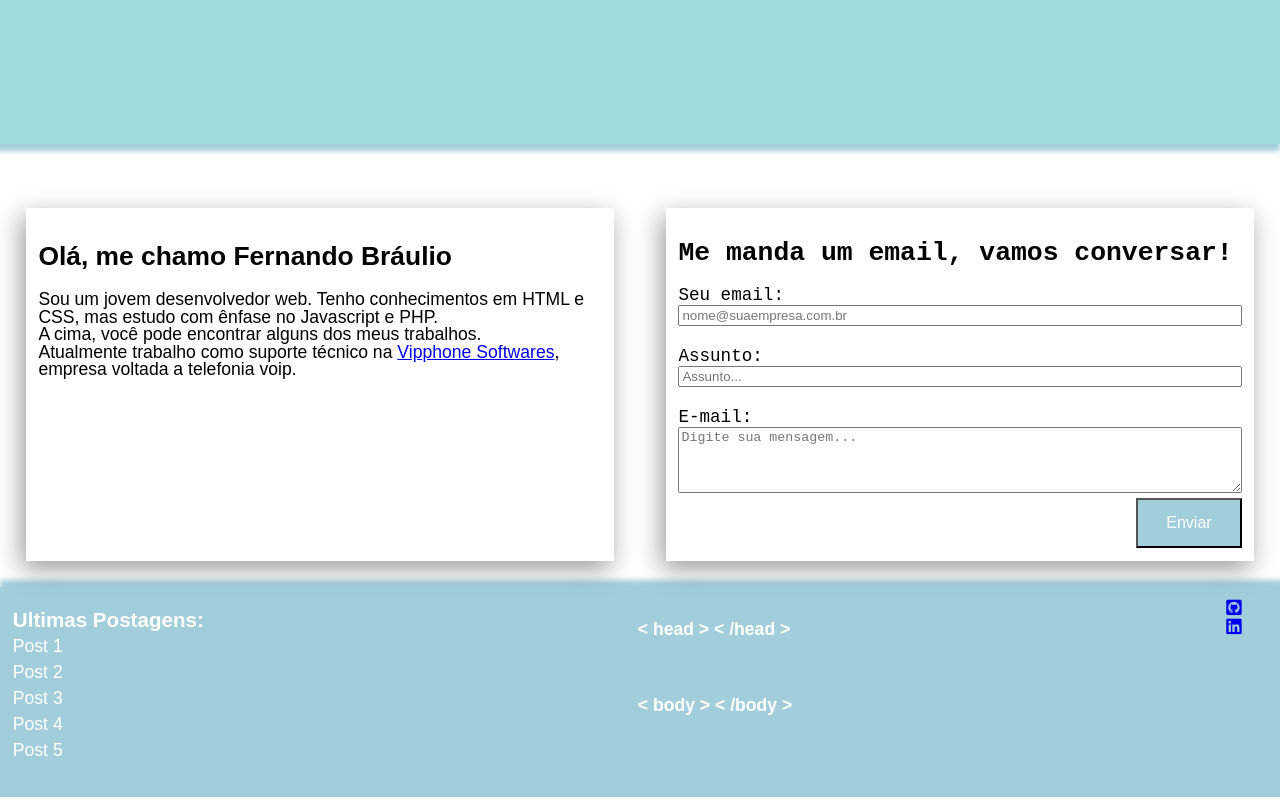
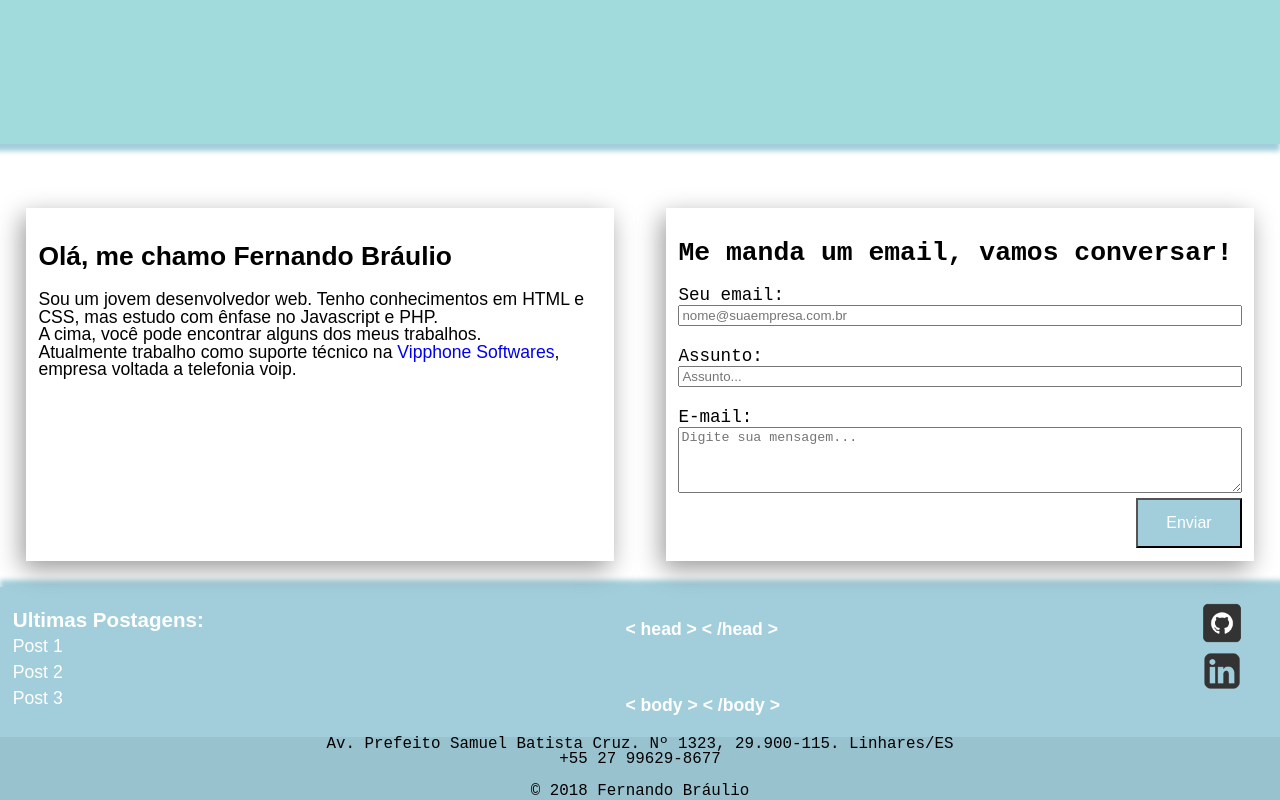
Before and after one commit to Fernando-Braulio/fernandobraulio.github.io, a plain HTML site: page index.html in a window 1280 px wide. Shown: the part 576-1376 px from the top of the page. Drawn offline with Linux system fonts and the light colour scheme.

Commit message:
Version 1.0.6 corrigindo footer

```diff
--- a/assets/css/style.css
+++ b/assets/css/style.css
@@ -40,7 +40,7 @@ header a {
 	color: #000;
 	overflow: hidden;
 	border-right: 1px solid #000;
-	/*Start animation and set the time*/animation: type 8s steps(23) infinite;
+	/*Start animation and set the time*/animation: type 10s steps(23) infinite;
 	white-space: nowrap;
 }
 /*Make an adventure to happen*/
@@ -54,6 +54,9 @@ header a {
 	100% {
 	    width: 0%
 	}
+}
+p a{
+    text-decoration: none;
 }
 .about {
     display: flex;
@@ -80,10 +83,14 @@ header a {
 @media only screen and (max-width:500px){
 
     body {
-        font-size: 73%;
+        /*font-size: 73%;*/
+        font-size : 12px;
     }
     header {
         height: 40vh;
+    }
+    footer h4{
+        display: none;
     }
 }
 .email {
@@ -103,8 +110,11 @@ header a {
     margin-top: 1%;
     float: right;
 }
+.button:hover{
+    background-color: #99C2CF;
+}
 footer {
-    height: 210px;
+    height: 150px;
     background-color: #A2CEDB;
     box-shadow: 3px -4px 5px 3px #A2CEDB;
     display: flex;
@@ -115,6 +125,7 @@ footer h4 {
     color: white;
     line-height: 38px;
 }
+
 .blog {
     display: flex;
     flex-direction: column;
@@ -135,3 +146,16 @@ picture{
     margin-top: 1%;
     flex-direction: column;
 }
+.img_footer{
+    margin-top: 10%;
+    height: 40px;
+}
+.copy{
+    text-align: center;
+    background-color: #99C2CF;
+    font-size: 90%;
+    font-family: 'Courier New', Courier, monospace;
+}
+a:hover{
+    text-decoration: underline;
+}
--- a/index.html
+++ b/index.html
@@ -7,7 +7,9 @@
 
 	<head>
     	<title>Fernando Bráulio</title>
+    	<link rel="icon" href="assets/img/icon.ico" type="image/x-icon" />
     	<meta charset="utf-8">
+    	<meta id="viewport" name="viewport" content="width=device-width, user-scalable=no">
 	    <!--
 	    <link href="https://fonts.googleapis.com/css?family=Rajdhani" rel="stylesheet">
 		-->
@@ -42,8 +44,6 @@
 			<a href="#"><span>Post 1</span></a>
 			<a href="#"><span>Post 2</span></a>
 			<a href="#"><span>Post 3</span></a>
-			<a href="#"><span>Post 4</span></a>
-			<a href="#"><span>Post 5</span></a>
 		</div>
 		<h4>
 			&lt; head &gt;
@@ -52,10 +52,13 @@
 			&lt; /body &gt;
 		</h4>
 		<picture>
-            <a href="https://github.com/Fernando-Braulio"><i class="fab fa-github-square"></i></a>
-            <a href="www.linkedin.com/in/fernando-braulio"><i class="fab fa-linkedin"></i></a>
+            <a href="https://github.com/Fernando-Braulio" target="_blank" class="testeHover"><img src="assets/img/github-icon.png" class="img_footer"></a>
+            <a href="https://www.linkedin.com/in/fernando-braulio" target="_blank" class="testeHover"><img src="assets/img/linkedin-icon.png" class="img_footer"></a>
 		</picture>
 	 </footer>
+	 <div class="copy">
+	 	Av. Prefeito Samuel Batista Cruz. Nº 1323, 29.900-115. Linhares/ES<br>+55 27 99629-8677<br><br>© 2018 Fernando Bráulio
+	 </div>
 	</div>
    </body>
 </html>
```
Also changed, not shown: assets/img/github-icon.png (added), assets/img/icon.ico (added), assets/img/linkedin-icon.png (added).
